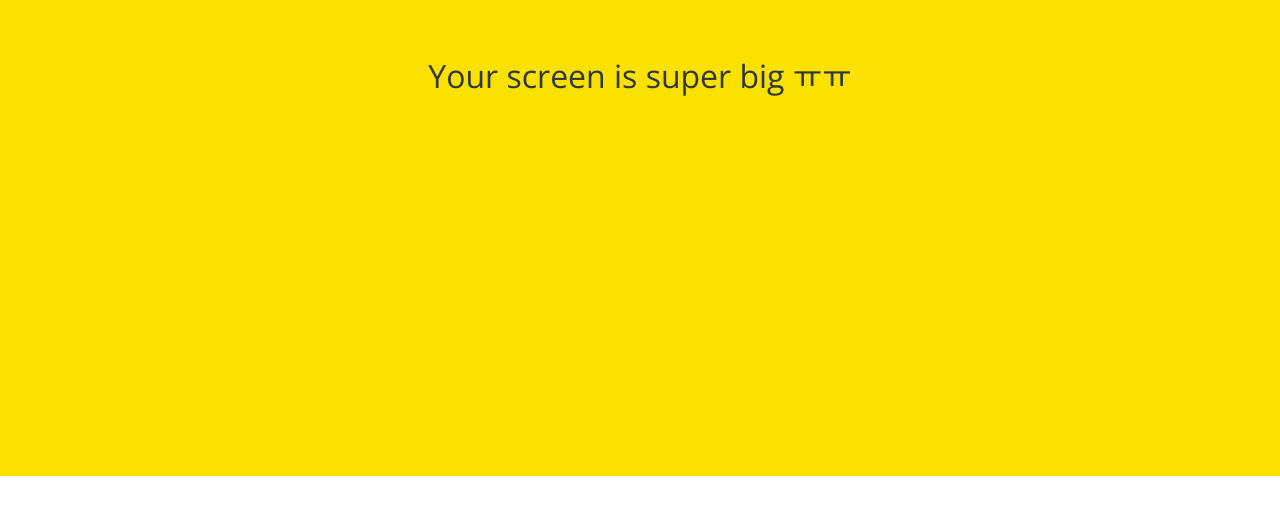
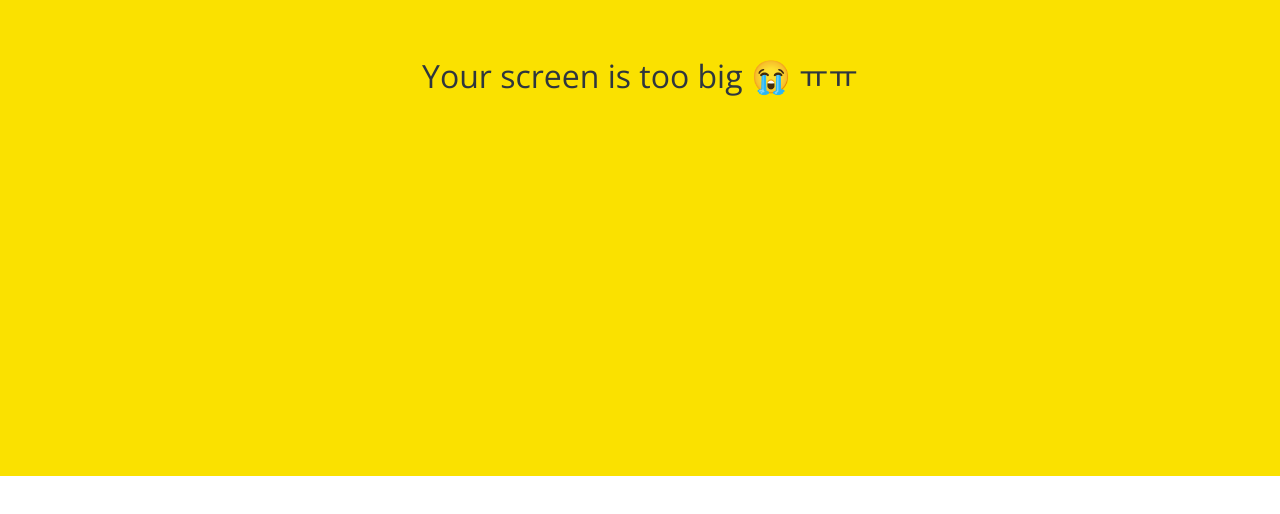
Before and after one commit to TaeGeun412/nc-kokoa-clone-2021, a plain HTML site: page friends.html in a window 1280 px wide. Shown: the part 324-838 px from the top of the page. Drawn offline with nearby package versions, Linux system fonts and the light colour scheme; grey boxes are pictures that could not be loaded.

Commit message:
Update friends.html

```diff
--- a/friends.html
+++ b/friends.html
@@ -105,7 +105,7 @@
       <i class="fas fa-comment"></i>
     </div>
     <div id="no-mobile">
-      <span>Your screen is super big ㅠㅠ</span>
+      <span>Your screen is too big 😭 ㅠㅠ</span>
     </div>
     <script
       src="https://kit.fontawesome.com/6478f529f2.js"
```
